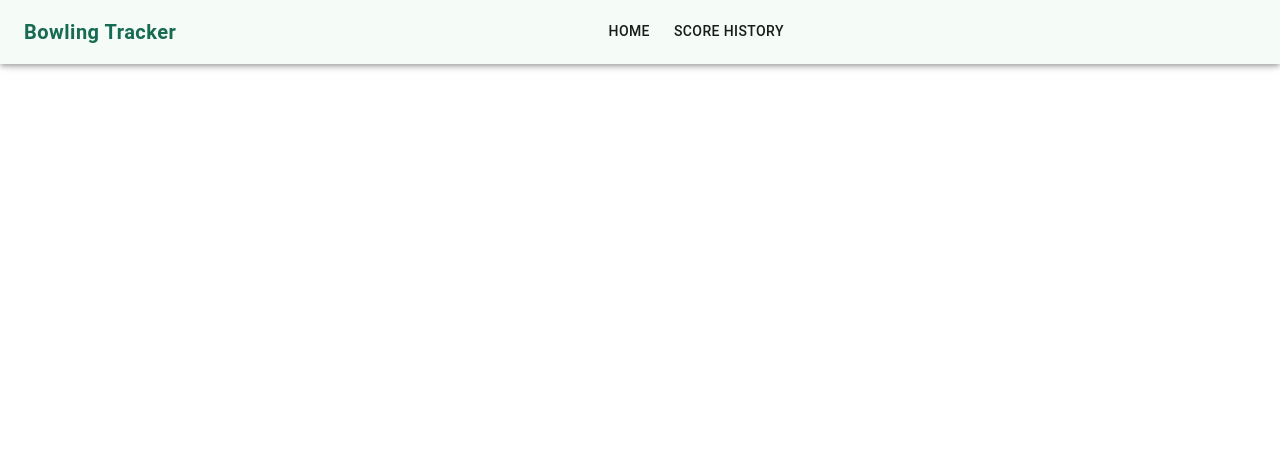
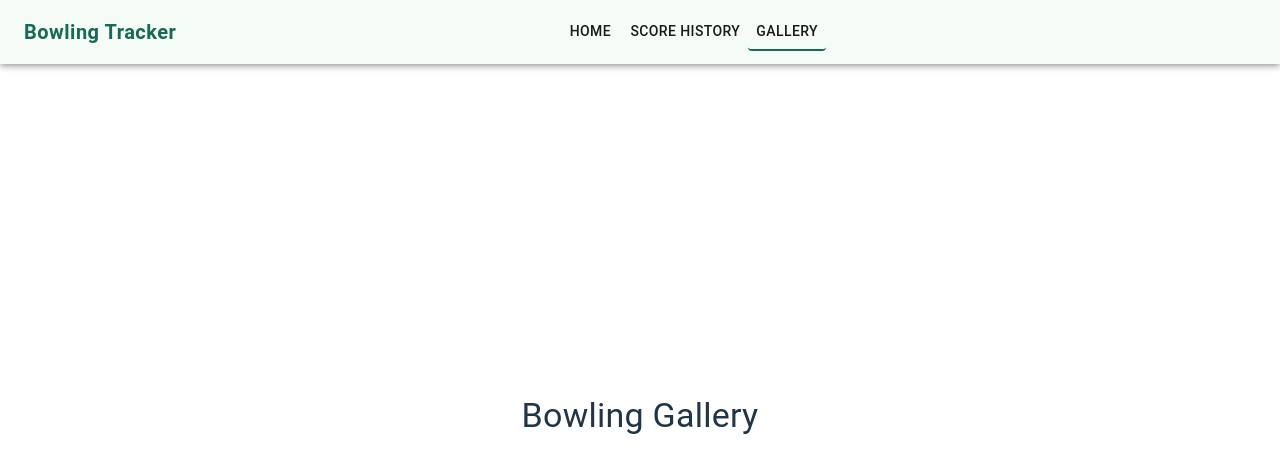
Before and after one commit to jwong65/bowling-project, a React (Vite) app: page /gallery in a window 1280 px wide. Shown: the top 472 px of the page. Built offline with nearby package versions, Linux system fonts and the light colour scheme; some icons are missing.

Commit message:
Added gallery page and made the tab for home the same as the other two

```diff
--- a/src/App.jsx
+++ b/src/App.jsx
@@ -1,8 +1,8 @@
 import './App.css'
 import HomePage from './components/HomePage'
 import Header from './components/Header'
-import ScoreHistory from './components/ScoreHistory'
 import BowlingHistory from './components/BowlingHistory'
+import BowlingGallery from './components/BowlingGallery'
 
 import { BrowserRouter, Routes, Route } from 'react-router-dom'
 import { ThemeProvider as MuiThemeProvider, createTheme } from '@mui/material'
@@ -29,6 +29,7 @@ function App() {
         <Routes>
           <Route path='/' element={<HomePage/>}/>
           <Route path='/scorehistory' element={<BowlingHistory/>}/>
+          <Route path='/gallery' element={<BowlingGallery/>}/>
         </Routes>
         </BrowserRouter>
       </MuiThemeProvider>
--- /dev/null
+++ b/src/components/BowlingGallery.jsx
@@ -0,0 +1,12 @@
+import React from 'react'
+import { Container, Typography } from '@mui/material'
+
+export default function BowlingGallery() {
+  return (
+    <Container maxWidth='xl' sx={{ mt: 8, mb: 4}}>
+        <Typography variant='h4' component='h1' align='center' gutterBottom>
+            Bowling Gallery
+        </Typography>
+    </Container>
+  )
+}
--- a/src/components/Header.jsx
+++ b/src/components/Header.jsx
@@ -42,17 +42,14 @@ export default function Header() {
                 flexGrow: 1,
                 mx: 2
             }}>
-                <Button
+              <Button
                     component={Link}
                     to="/"
                     aria-current={location.pathname === '/' ? 'page' : undefined}
                     sx={{
                         color: `var(--md-sys-color-on-surface)`,
                         borderBottom: location.pathname === '/' ?
-                            '2px solid var(--md-sys-color-primary)' : '2px solid transparent',
-                        transition: 'border-color 0.3s ease',
-                        borderRadius: 0,
-                        px: { xs: 1, sm: 2 },
+                        '2px solid var(--md-sys-color-primary)' : '2px solid transparent',
                         '&:hover': {
                             backgroundColor: 'var(--md-sys-color-surface-variant)',
                         }
@@ -75,6 +72,21 @@ export default function Header() {
                 >
                     Score History
                 </Button>
+                <Button
+                    component={Link}
+                    to="/gallery"
+                    aria-current={location.pathname === '/gallery' ? 'page' : undefined}
+                    sx={{
+                        color: `var(--md-sys-color-on-surface)`,
+                        borderBottom: location.pathname === '/gallery' ?
+                        '2px solid var(--md-sys-color-primary)' : '2px solid transparent',
+                        '&:hover': {
+                            backgroundColor: 'var(--md-sys-color-surface-variant)',
+                        }
+                    }}
+                >
+                    Gallery
+                </Button>
             </Box>
             <IconButton
                 onClick={toggleTheme}
```
